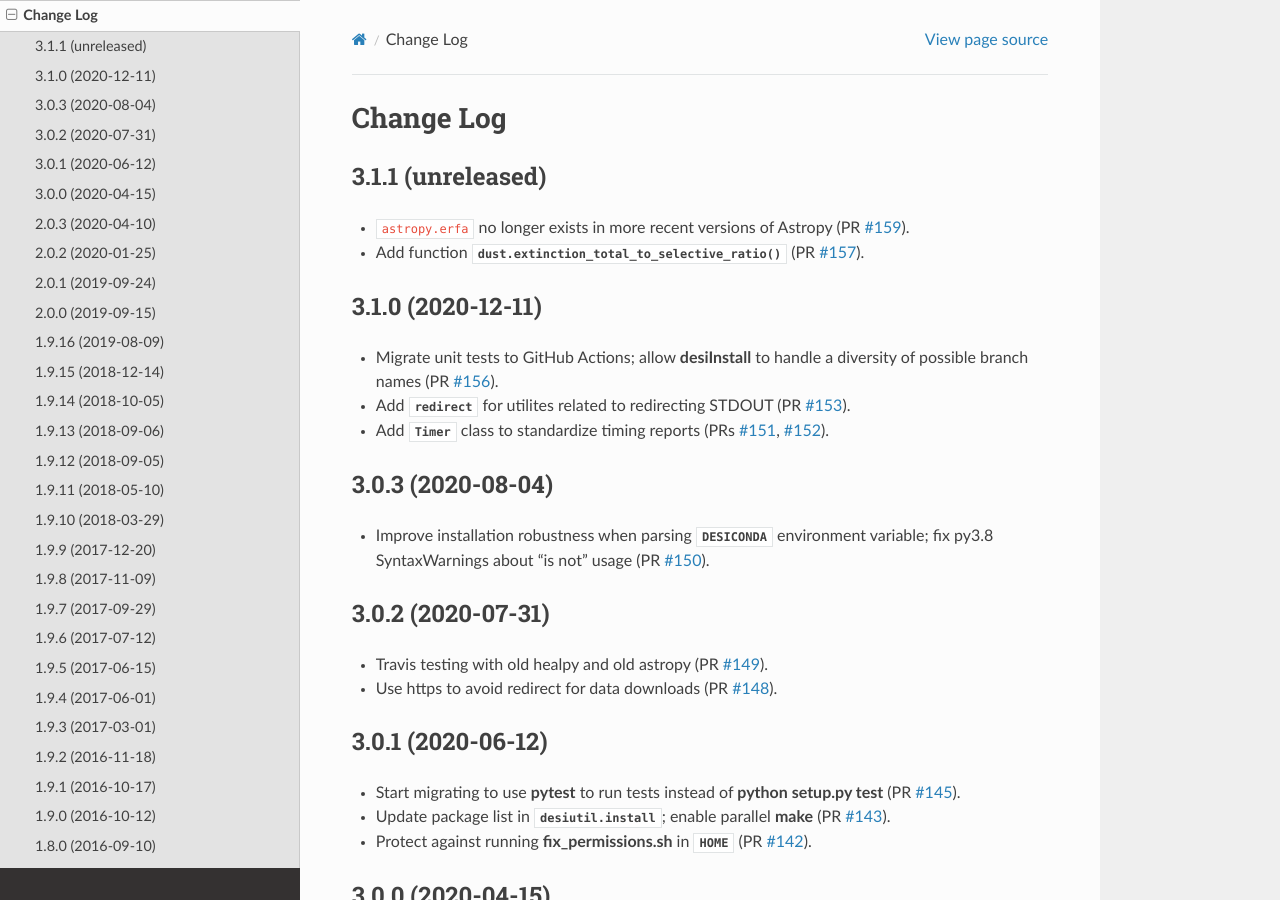
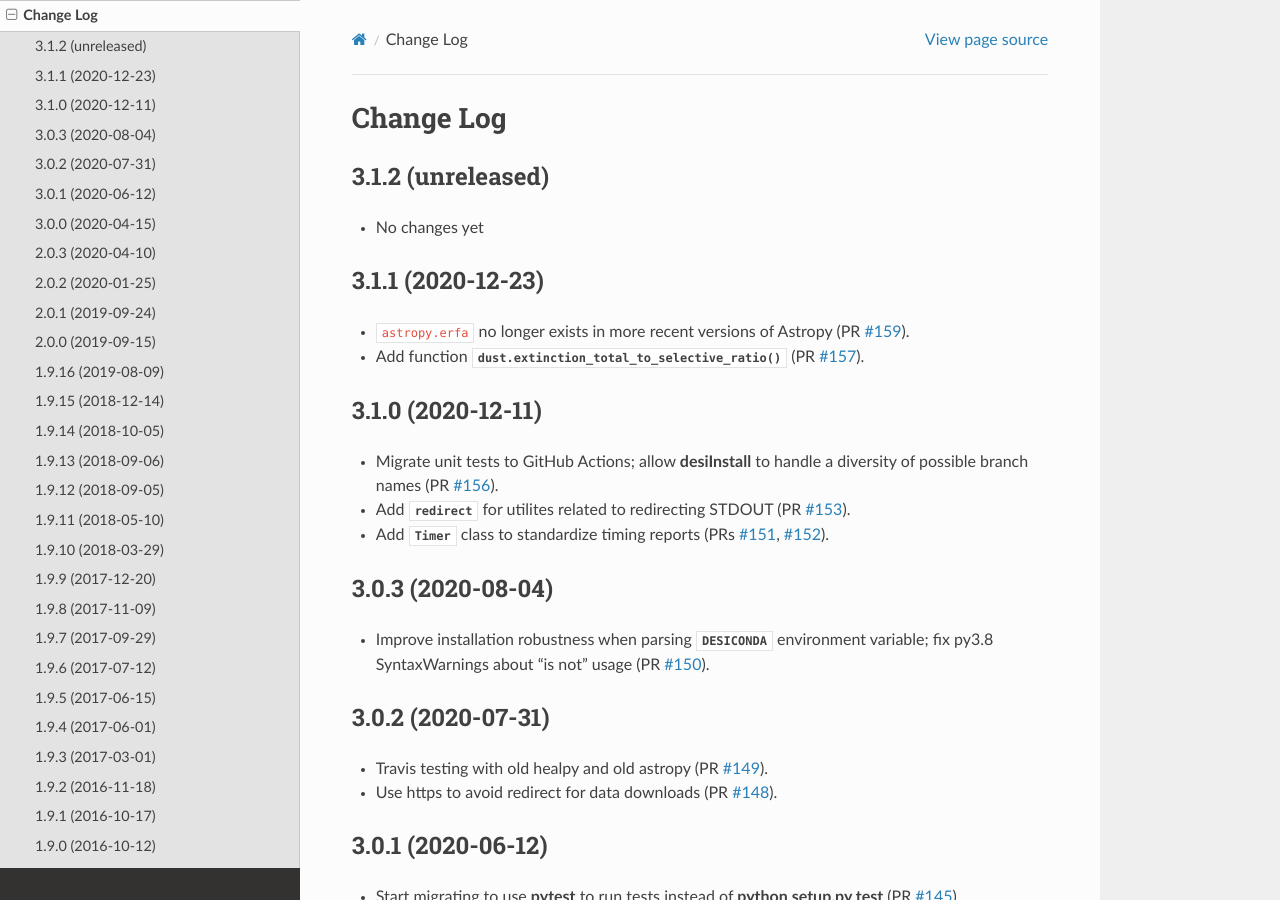
Before and after one commit to desihub/desiutil, a Sphinx documentation site: the page built from doc/changes.rst, in a window 1280 px wide and 900 px high. Built offline with Sphinx 7.4.7 and the Read the Docs theme 2.0.0, drawn with Linux system fonts in a browser that asks for light colours.

Commit message:
update release notes and version for desiutil/3.1.1

```diff
--- a/doc/changes.rst
+++ b/doc/changes.rst
@@ -2,10 +2,16 @@
 Change Log
 ==========
 
-3.1.1 (unreleased)
+3.1.2 (unreleased)
 ------------------
 
-* ``astropy.erfa`` no longer exists in more recent versions of Astropy (PR `#159`_).
+* No changes yet
+
+3.1.1 (2020-12-23)
+------------------
+
+* ``astropy.erfa`` no longer exists in more recent versions of Astropy
+  (PR `#159`_).
 * Add function :func:`dust.extinction_total_to_selective_ratio` (PR `#157`_).
 
 .. _`#157`: https://github.com/desihub/desiutil/pull/157
--- a/py/desiutil/_version.py
+++ b/py/desiutil/_version.py
@@ -1 +1 @@
-__version__ = '3.1.0.dev862'
+__version__ = '3.1.1'
```
